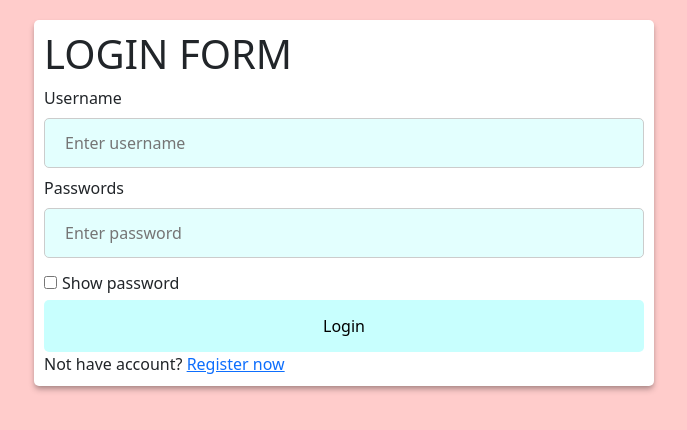
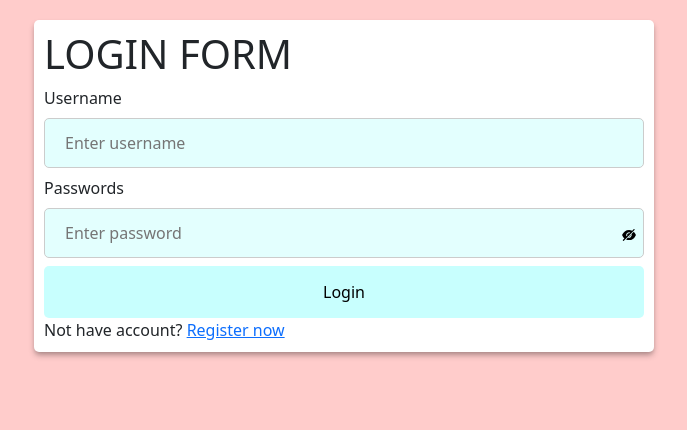
Before and after one commit to lamquochung287/Chatting-Web, a React (Create React App) app: page / in a window 1280 px wide. Shown: the top 430 px of the page, without its empty margins (296-983 px from the left). Built offline with nearby package versions, Linux system fonts and the light colour scheme.

Commit message:
button show hide password

```diff
--- a/package.json
+++ b/package.json
@@ -8,6 +8,7 @@
     "@testing-library/user-event": "^13.5.0",
     "react": "^18.2.0",
     "react-dom": "^18.2.0",
+    "react-icons": "^4.8.0",
     "react-scripts": "5.0.1",
     "web-vitals": "^2.1.4"
   },
--- a/src/components/LoginForm.js
+++ b/src/components/LoginForm.js
@@ -1,7 +1,10 @@
 import { useState } from 'react';
+import { AiFillEye, AiFillEyeInvisible } from 'react-icons/ai';
 
 const LoginForm = () => {
     const [typePassword, setTypePassword] = useState('password')
+    const [isShowPwd, setShowPwd] = useState(false)
+
     const [user, setUser] = useState({
         username: "",
         password: "",
@@ -10,11 +13,13 @@ const LoginForm = () => {
     const handleInput = (e) => {
         setUser({ ...user, [e.target.name]: e.target.value })
     }
-    const handleShowPassword = (e) => {
-        if (e.target.checked) {
+    const handleShowPassword = () => {
+        if (isShowPwd === false) {
+            setShowPwd(true)
             setTypePassword("text")
         }
         else {
+            setShowPwd(false)
             setTypePassword("password")
         }
     }
@@ -33,10 +38,17 @@ const LoginForm = () => {
                     <label htmlFor="username">Username</label>
                     <input type="text" id="username" placeholder="Enter username" name="username" className="form-input" value={user.username} onChange={handleInput}></input>
                     <label htmlFor="password">Passwords</label>
-                    <input type={typePassword} id="password" placeholder="Enter password" name="password" className="form-input" value={user.password} onChange={handleInput}></input>
-                    <input type="checkbox" id="showPass" onChange={handleShowPassword} />
-                    <label htmlFor="showPass" style={{ padding: '5px' }}>Show password</label>
-                    <button type="submit">Login</button>
+                    <div className="form-control-pass">
+                        <input type={typePassword} id="password" placeholder="Enter password" name="password" className="form-input" value={user.password} onChange={handleInput}></input>
+                        <button className="btn-show-pass" onClick={handleShowPassword}>
+                            {isShowPwd ? (
+                                <AiFillEye></AiFillEye>
+                            ) : (
+                                <AiFillEyeInvisible></AiFillEyeInvisible>
+                            )}
+                        </button>
+                    </div>
+                    <button className="btn-submit" type="submit">Login</button>
                 </form>
                 <label>Not have account? <a href="#" target="_blank">Register now</a></label>
             </div>
--- a/src/index.css
+++ b/src/index.css
@@ -37,12 +37,12 @@ input[type='password'] {
   width: 100%;
   padding: 12px 20px;
   margin: 8px 0;
-  display: inline-block;
+  display: inline-box;
   border: 1px solid #ccc;
   box-sizing: border-box;
 }
 
-button {
+.btn-submit {
   background-color: rgb(200, 255, 254);
   color: black;
   padding: 14px 20px;
@@ -78,3 +78,16 @@ img {
   border-radius: 5px;
   background-color: rgb(227, 255, 254);
 }
+
+.btn-show-pass {
+  position: absolute;
+  top: 20px;
+  right: 1px;
+  border: none;
+  background-color: inherit;
+}
+
+.form-control-pass {
+  width: 100%;
+  position: relative;
+}
```
Also changed, not shown: 1 other file (tests, documents, lock files or other folders).
